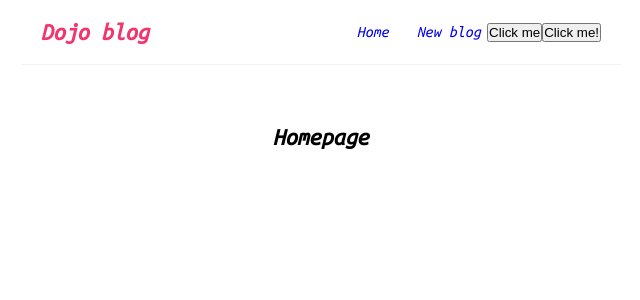
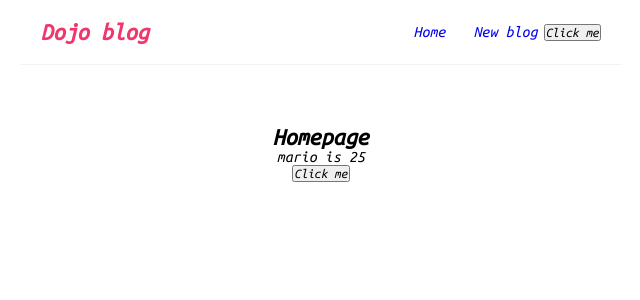
Before and after one commit to liezsm/react-course-by-netninja, a React (Create React App) app: page / in a window 1280 px wide. Shown: the top 300 px of the page, without its empty margins (319-959 px from the left). Built offline with nearby package versions, Linux system fonts and the light colour scheme.

Commit message:
Part: useState

```diff
--- a/src/reactcourseNetNinja/components/Home.js
+++ b/src/reactcourseNetNinja/components/Home.js
@@ -1,7 +1,25 @@
+import { useState } from "react";
+
 const Home = () => {
+  // todo part: useState hook
+  // exp value of useState can be array, obj, boolean, number, string
+
+  const [name, setName] = useState("mario");
+  const [age, setAge] = useState(25);
+
+  const handleClick = () => {
+    setName("luigi");
+    setAge(40);
+  };
+
   return (
     <div className='home'>
       <h2>Homepage</h2>
+      <p>
+        {" "}
+        {name} is {age}{" "}
+      </p>
+      <button onClick={handleClick}>Click me</button>
     </div>
   );
 };
--- a/src/reactcourseNetNinja/components/Navbar.js
+++ b/src/reactcourseNetNinja/components/Navbar.js
@@ -1,12 +1,12 @@
 const Navbar = () => {
   // todo normal func
-  const handleClick = () => {
-    console.log("hello ninjas");
-  };
+  //   const handleClick = () => {
+  //     console.log("hello ninjas");
+  //   };
   //   todo when passing an argument
-  const handleClickagain = (name) => {
-    console.log(name);
-  };
+  //   const handleClickagain = (name) => {
+  //     console.log(name);
+  //   };
 
   return (
     <nav className='navbar'>
@@ -14,14 +14,7 @@ const Navbar = () => {
       <div className='links'>
         <a href='/'>Home</a>
         <a href='/create'>New blog</a>
-        <button onClick={handleClick}>Click me</button>
-        <button
-          onClick={() => {
-            handleClickagain("test");
-          }}
-        >
-          Click me!
-        </button>
+        <button>Click me</button>
       </div>
     </nav>
   );
--- a/src/reactcourseNetNinja/index.css
+++ b/src/reactcourseNetNinja/index.css
@@ -45,3 +45,7 @@ body {
   margin: 40px auto;
   padding: 20px;
 }
+
+button {
+  font-family: inherit;
+}
```
